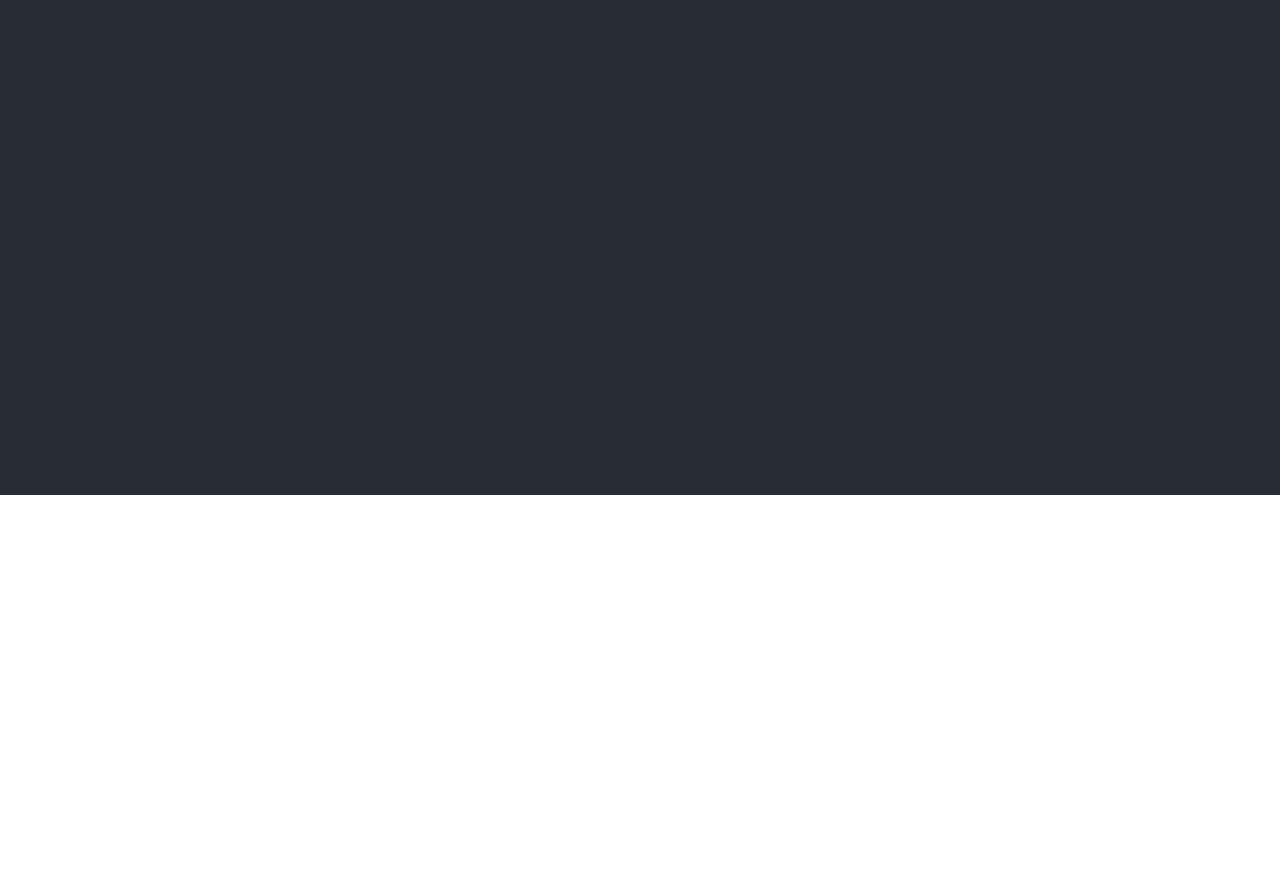
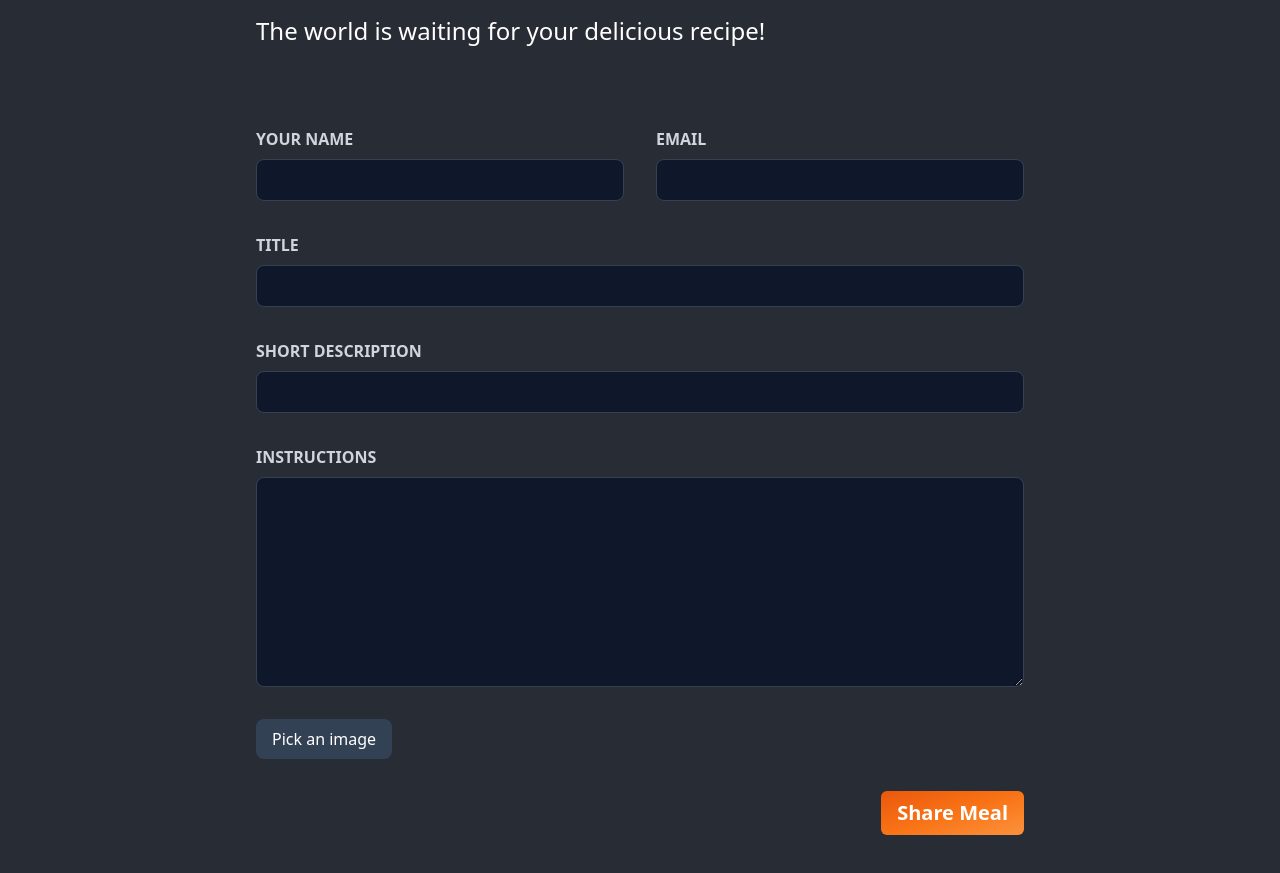
Before and after one commit to IIvexII/Foodies-nextjs, a Next.js app: page /meals/share in a window 1280 px wide. Shown: the part 305-1178 px from the top of the page. Before the commit the page ends 800 px from the top, so only its background shows below. Built offline with nearby package versions, Linux system fonts and the light colour scheme.

Commit message:
feat: add share meal page

```diff
--- a/app/meals/[id]/page.tsx
+++ b/app/meals/[id]/page.tsx
@@ -8,6 +8,7 @@ interface MealPageProps {
     id: string;
   };
 }
+
 export default async function MealPage({ params }: MealPageProps) {
   const meal = await getMeal(params.id);
 
--- a/app/meals/page.tsx
+++ b/app/meals/page.tsx
@@ -23,7 +23,7 @@ export default function MealsPage() {
         <p className="text-2xl font-light">
           Choose your favorite and cook it is easy and fun!
         </p>
-        <CTAButton className="place-self-start">
+        <CTAButton className="place-self-start" href="/meals/share">
           Share Your Favorite Recipe
         </CTAButton>
       </header>
--- a/app/meals/share/page.tsx
+++ b/app/meals/share/page.tsx
@@ -1,3 +1,25 @@
+import { CTAButton } from "@/components/cta-button";
+import HighLightedText from "@/components/highlighted-text";
+import ImagePicker from "@/components/meals/image-picker";
+import TextInput from "@/components/meals/text-input";
+
 export default function ShareMealPage() {
-  return <div>Share Meal Page</div>;
+
+
+  return <form className="max-w-screen-md mx-auto flex flex-col gap-8 my-16">
+    <header className="mb-12">
+      <h1 className="text-6xl font-semibold mb-2">Share your <HighLightedText>favorite recipe</HighLightedText></h1>
+      <p className="text-2xl font-light">The world is waiting for your delicious recipe!</p>
+    </header>
+    <div className="flex flex-row gap-8">
+      <TextInput label="Your name" name="name" />
+      <TextInput label="Email" name="email" type="email" />
+    </div>
+    <TextInput label="Title" name="title" />
+    <TextInput label="Short Description" name="summery" />
+    <TextInput label="Instructions" name="instructions" type="textarea" />
+    <ImagePicker />
+
+    <CTAButton className="self-end" type="submit" >Share Meal</CTAButton>
+  </form>;
 }
--- a/components/cta-button.tsx
+++ b/components/cta-button.tsx
@@ -5,8 +5,20 @@ interface CTAButtonProps {
   children?: ReactNode;
   className?: string;
   href?: string;
+  type?: "submit" | "link";
 }
-export function CTAButton({ children, href, className }: CTAButtonProps) {
+export function CTAButton({ children, href, className, type = "link" }: CTAButtonProps) {
+
+  if (type === "submit") {
+    return (
+      <button
+        type="submit"
+        className={`rounded-md bg-gradient-to-br from-orange-600 via-orange-500 to-orange-400 px-4 py-2 text-xl font-bold transition-all duration-500 hover:scale-105 hover:bg-gradient-to-bl ${className}`}
+      >
+        {children}
+      </button>
+    );
+  } else {
     return (
       <Link
         href={href || ""}
@@ -16,3 +28,5 @@ export function CTAButton({ children, href, className }: CTAButtonProps) {
       </Link>
     );
   }
+
+}
--- /dev/null
+++ b/components/meals/image-picker.tsx
@@ -0,0 +1,15 @@
+"use client";
+
+import { useRef } from "react";
+
+export default function ImagePicker() {
+    const ref = useRef<HTMLInputElement>(null);
+
+    const pickImageHandler = () => {
+        ref?.current?.click();
+    }
+    return <div>
+        <input ref={ref} type="file" accept="image/jpeg, image/jpg, image/png" className="hidden" />
+        <button type="button" onClick={pickImageHandler} className="bg-slate-700 px-4 py-2 rounded-lg">Pick an image</button>
+    </div>
+}
--- /dev/null
+++ b/components/meals/text-input.tsx
@@ -0,0 +1,27 @@
+interface TextInputProps {
+    label: string;
+    name: string;
+    type?: "text" | "email" | "textarea";
+}
+
+export default function TextInput({ label, name, type = "text" }: TextInputProps) {
+
+    const renderInput = () => {
+        if (type === "textarea") {
+            return (
+                <textarea id={name} rows={8} className="p-2 bg-slate-900 border border-gray-700 rounded-lg focus:border-gray-500 focus:outline-none focus:ring-gray-500 focus:ring-offset-0 focus:ring-offset-gray-900 text-gray-200 placeholder-gray-500" />
+            );
+        }
+
+        return (
+            <input id={name} name={name} type={type} className="p-2 bg-slate-900 border border-gray-700 rounded-lg focus:border-gray-500 focus:outline-none focus:ring-gray-500 focus:ring-offset-0 focus:ring-offset-gray-900 text-gray-200 placeholder-gray-500" />
+        );
+    }
+
+    return (
+        <div className="flex flex-col gap-2 w-full">
+            <label htmlFor={name} className="uppercase text-gray-300 font-semibold">{label}</label>
+            {renderInput()}
+        </div>
+    );
+}
--- a/db/index.ts
+++ b/db/index.ts
@@ -3,4 +3,4 @@ import Database from "better-sqlite3";
 import * as schema from "./schema";
 
 const sqlite = new Database("local.db");
-export const db = drizzle(sqlite, { schema, logger: true });
+export const db = drizzle(sqlite, { schema });
```
Also changed, not shown: 1 other file (tests, documents, lock files or other folders). Lines whose indentation alone changed are shown as unchanged.
